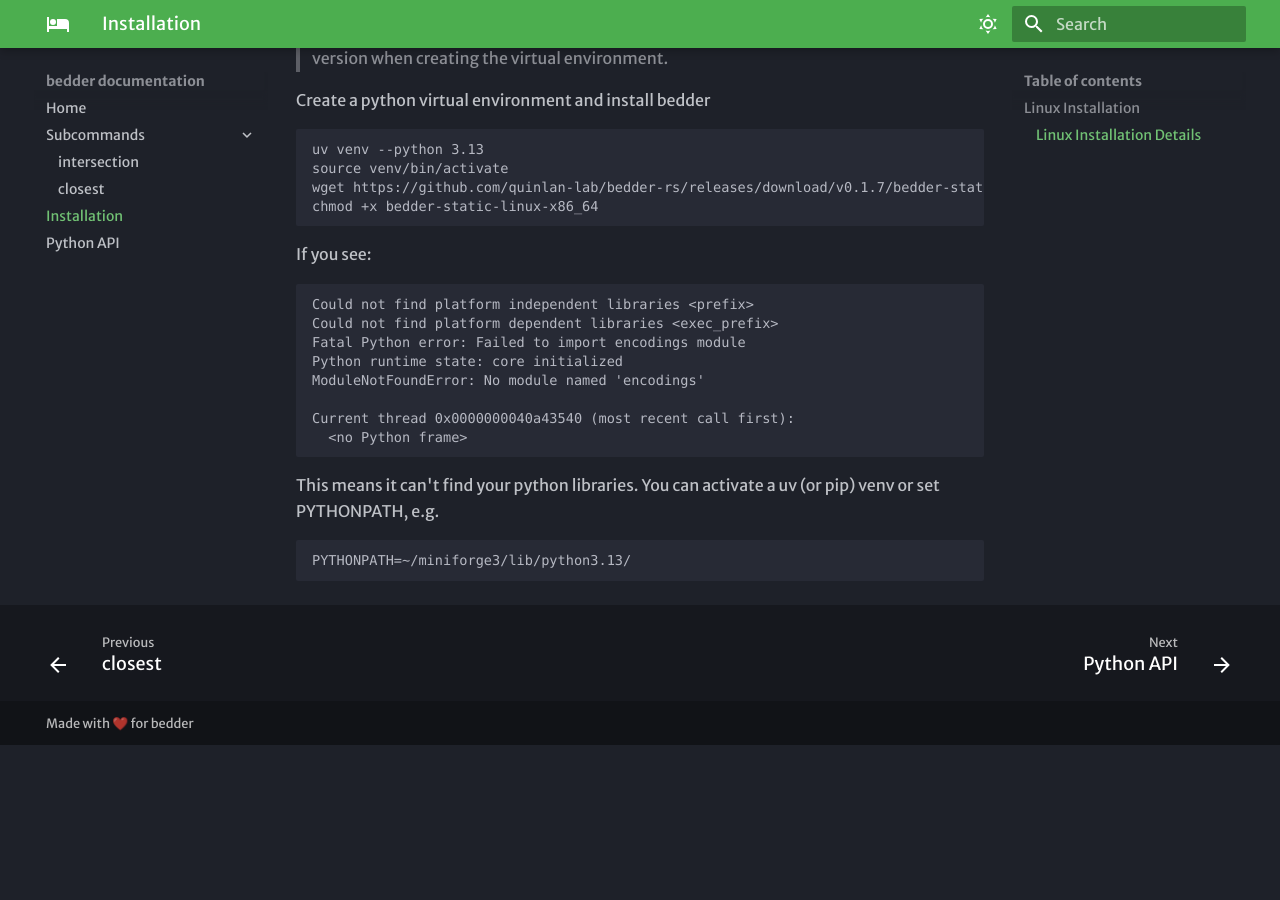
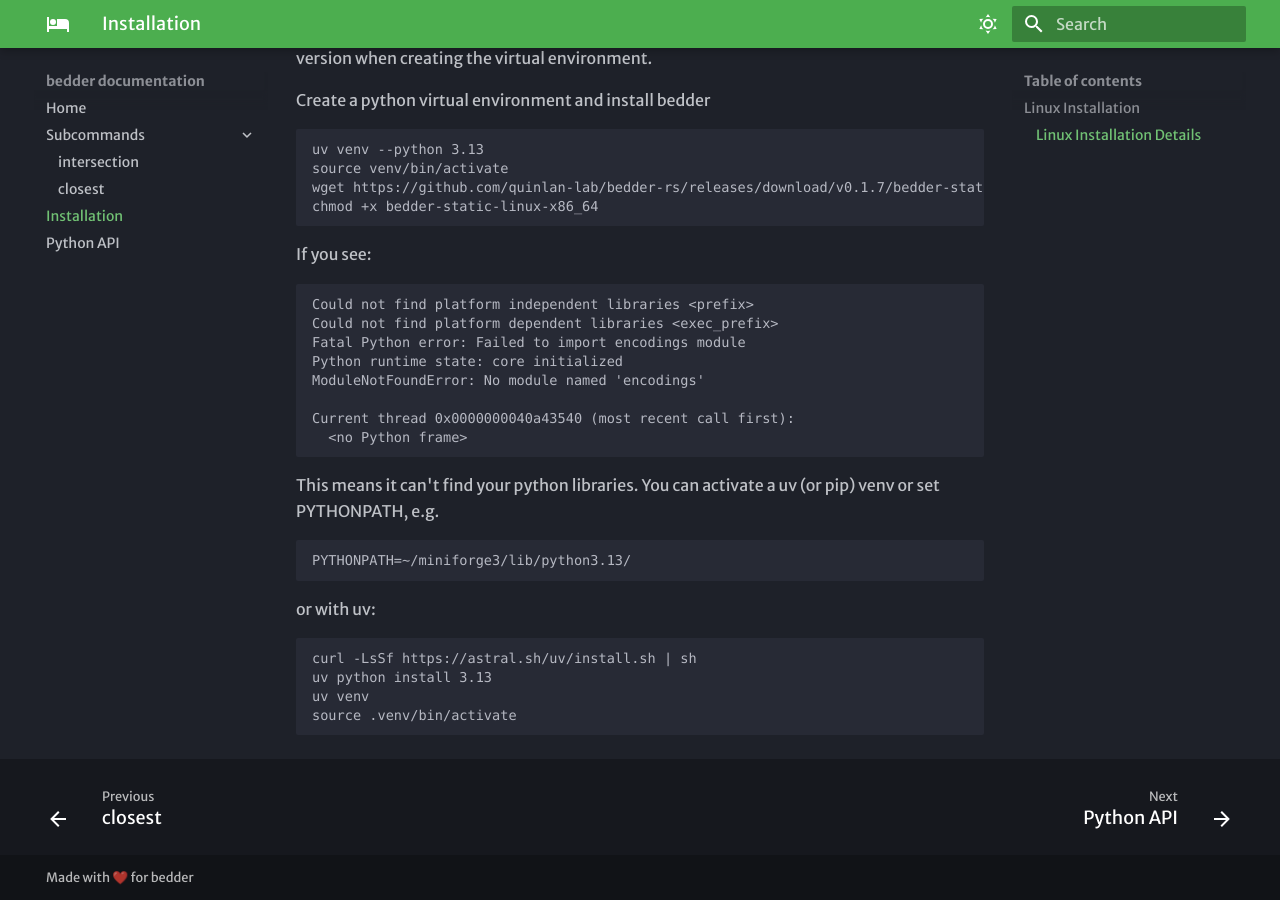
Before and after one commit to brentp/bedder-docs, an MkDocs documentation site: the page built from docs/installation.md, in a window 1280 px wide and 900 px high, scrolled down 863 px. Built offline with MkDocs 1.6.1 and Material for MkDocs 9.7.7, drawn with Linux system fonts in a browser that asks for light colours; some web fonts are replaced; before the commit the page ends 1608 px from its top, so only the background shows below that.

Commit message:
give full uv commands

````diff
--- a/docs/installation.md
+++ b/docs/installation.md
@@ -35,7 +35,7 @@
 
 ### Linux Installation Details
 
-> **⚠️ Important:** Bedder requires Python 3.13 specifically. Please ensure you're using this version when creating the virtual environment.
+**⚠️ Important:** Bedder requires Python 3.13 specifically. Please ensure you're using this version when creating the virtual environment.
 
 Create a python virtual environment and install bedder
 
@@ -64,3 +64,11 @@
 ```
 PYTHONPATH=~/miniforge3/lib/python3.13/
 ```
+
+or with uv:
+```
+curl -LsSf https://astral.sh/uv/install.sh | sh
+uv python install 3.13
+uv venv
+source .venv/bin/activate
+```
````
